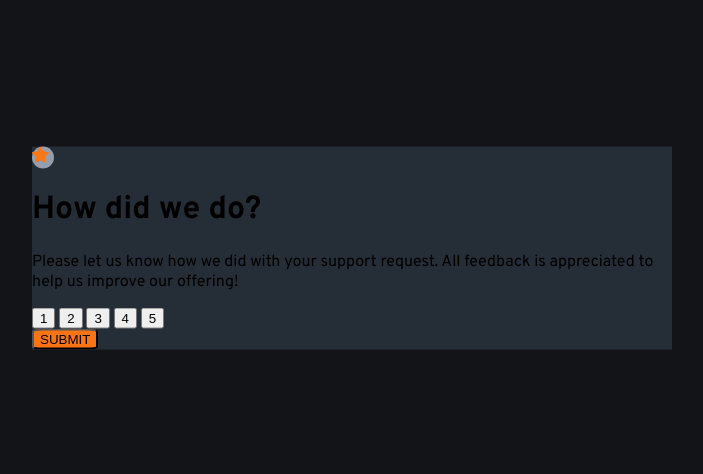
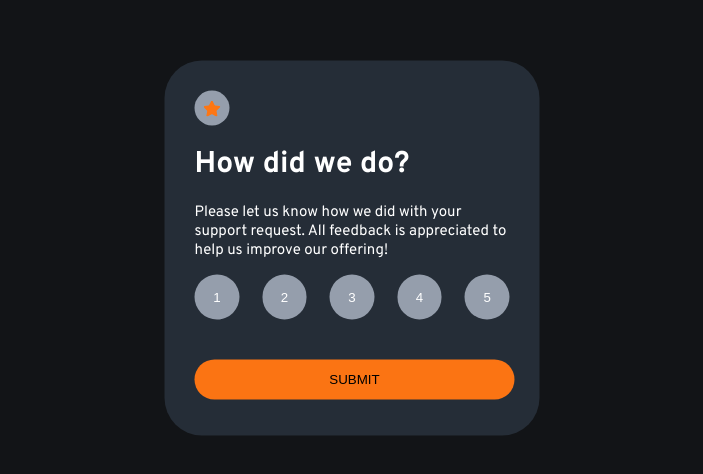
Before and after one commit to LeanneAsante/interactive-rating-component, a plain HTML site: page index.html in a window 1280 px wide. Shown: the part 152-626 px from the top of the page, without its empty margins (288-991 px from the left). Drawn offline with Linux system fonts and the light colour scheme.

Commit message:
feat: added styles for main elements

```diff
--- a/style.css
+++ b/style.css
@@ -31,31 +31,85 @@ body{
     margin: 0;
     padding: 0;
     font-family: 'Overpass', sans-serif;
+    font-size: 15px;
     background-color: var(--Grey-950);
+}
+
+.wrapper{
+  display: grid;
+}
+
+.icon-star-container{
+  background-color: var(--Grey-500);
+  border-radius: 100%;
+  width: 35px;
+  height: 35px;
+  display: flex;
+  /* text-align: center;   */
+
+  justify-content: center;
+  align-items: center;
 }
 
 img{
   max-width: 100%;
   height: auto;
+
 }
 
 .container{
   background-color: var(--Grey-900);
   /* display: grid; */
+  height: 375px;
+  width: 375px;
+  border-radius: 10%;
+  padding: 30px;
   position: absolute;
   top: 50%;
   left: 50%;
   transform: translate(-50% , -50%);
 }
 
+.rate-buttons{
+  display: flex;
+  justify-content: space-between;
+  /* align-items: center; */
+
+  /* margin: 2.5rem; */
+}
+
+.one,.two,.three,.four,.five{
+  background-color: var(--Grey-500);
+  height: 2.8rem;
+  width: 2.8rem;
+  /* margin: 0.7rem; */
+  border: 0;
+  /* padding: 0.5rem; */
+  border-radius: 100%;
+  align-self: center;
+  color: var(--White);
+  opacity: 2;
+
+}
+
 .submit{
   background-color: var(--Orange-500);
-  border-radius: 15%;
+  border: 0;
+  margin: 2.5rem;
+  margin-left: 0;
+  margin-right: 0;
+  border-radius: 2rem;
+  height: 2.5rem;
+  width: 20rem;
 }
 
-.icon-star-container{
-  background-color: var(--Grey-500);
-  border-radius: 100%;
-  width: 22px;
-  height: 22px;
+p, h1{
+  color: var(--White);
 }
+
+h1{
+  font-weight: 700;
+}
+p{
+  font-weight: 400;
+}
```
